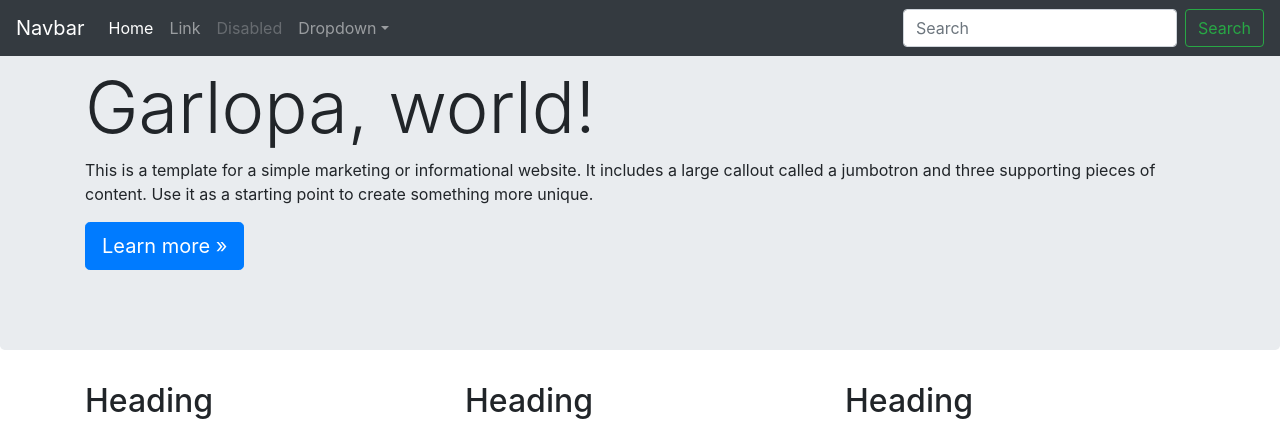
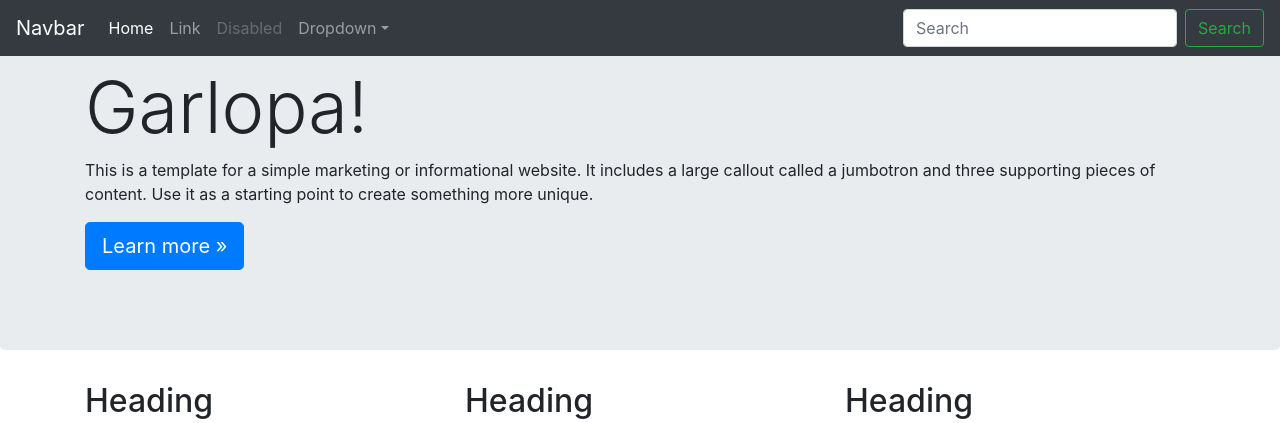
Before and after one commit to RodrigoAcosta182/TPFinal, a PHP site: page / in a window 1280 px wide. Shown: the top 423 px of the page. Run offline with PHP 8.4, Linux system fonts and the light colour scheme.

Commit message:
Se modifico el titulo

```diff
--- a/index.php
+++ b/index.php
@@ -71,7 +71,7 @@
   <!-- Main jumbotron for a primary marketing message or call to action -->
   <div class="jumbotron">
     <div class="container">
-      <h1 class="display-3">Garlopa, world!</h1>
+      <h1 class="display-3">Garlopa!</h1>
       <p>This is a template for a simple marketing or informational website. It includes a large callout called a jumbotron and three supporting pieces of content. Use it as a starting point to create something more unique.</p>
       <p><a class="btn btn-primary btn-lg" href="#" role="button">Learn more &raquo;</a></p>
     </div>
```
